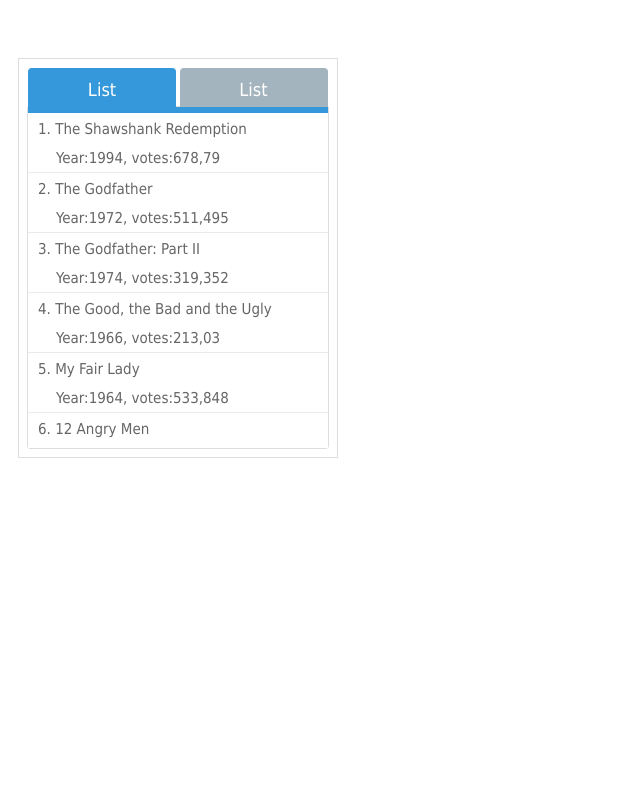
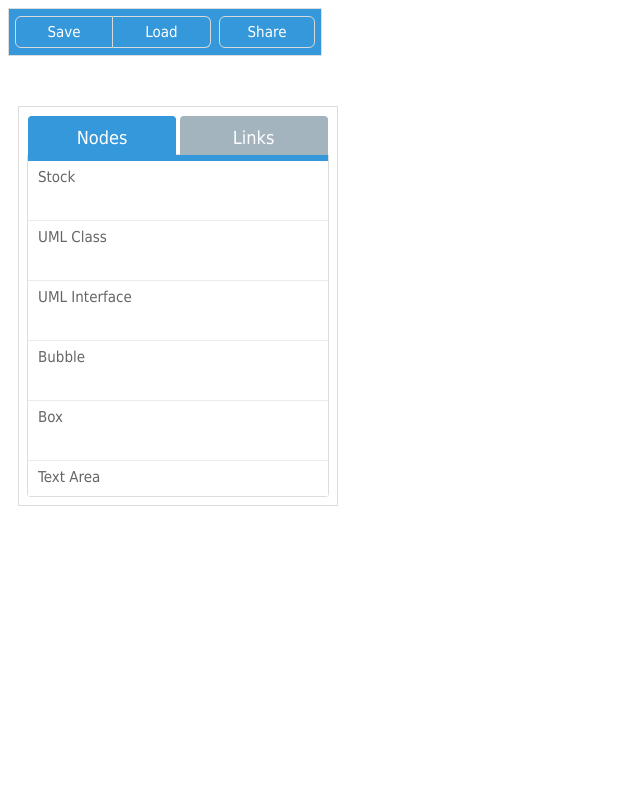
Before and after one commit to ShaneWilliamson/QM-Lab, a plain HTML site: page src/UI-Spike/index.html in a window 1280 px wide. Shown: the whole page, without its empty margins (0-640 px from the left). Drawn offline with Linux system fonts and the light colour scheme; a web font is replaced by a local one.

Commit message:
Barebones ui is built for system.

```diff
--- a/src/UI-Spike/index.html
+++ b/src/UI-Spike/index.html
@@ -6,7 +6,7 @@
 		<script src="webix.js" type="text/javascript" charset="utf-8"></script>
 		<script type="text/javascript" src="testdata.js"></script>
 		<style>
-			#areaA, #areaB {
+			#objectSelectTabbar, #areaB {
 				margin: 50px 10px;
 				width:320px;
 				height:400px;
@@ -19,11 +19,32 @@
 		<title>Tabbar</title>
 	</head>
 	<body>
-		<div id="areaA"></div>
+		<div id="mainToolbar"></div>
+		<script type="text/javascript" charset="utf-8">
 
+			webix.ui({
+				container:"mainToolbar",
+				view:"toolbar",
+				elements: [
+						{ view:"segmented", width:200,
+							options:[
+								{id:"save", value:"Save"},
+								{id:"load", value:"Load"}
+							]
+						},
+						{ view:"button", width: 100, value: "Share"
+						}
+					],
+				elementsConfig:{
+					width: 150,
+					labelAlign:"right",
+					value:"edit"}
+			});
+		</script>
+		<div id="objectSelectTabbar"></div>
 		<script type="text/javascript" charset="utf-8">
 			webix.ui({
-			    container: "areaA",
+			    container: "objectSelectTabbar",
 			    type:"space", padding:8,
 
                 rows:[
@@ -34,8 +55,8 @@
                             {
                                 borderless:true, view:"tabbar", id:'tabbar', value: 'nodeListView', multiview:true,
                                 options: [
-                                    { value: 'List', id: 'nodeListView'},
-                                    { value: 'List', id: 'linkListView'},
+                                    { value: 'Nodes', id: 'nodeListView'},
+                                    { value: 'Links', id: 'linkListView'},
                                 ]
                             },
                             {
@@ -43,24 +64,24 @@
                                     {
                                         id:"nodeListView",
                                         view:"list",
-                                        template:"#rank#. #title# <div style='padding-left:18px'> Year:#year#, votes:#votes# </div>",
+                                        template:"#value#",
                                         type:{
                                             height:60
                                         },
                                         select:true,
 
-                                        data:big_film_set
+                                        data:sample_nodes
                                     },
                                     {
                                         id:"linkListView",
                                         view:"list",
-                                        template:"#rank#. #title# <div style='padding-left:18px'> Year:#year#, votes:#votes# </div>",
+                                        template:"#value#",
                                         type:{
                                             height:60
                                         },
                                         select:true,
 
-                                        data:big_film_set
+                                        data:sample_links
                                     }
                                 ]
                             }
```
